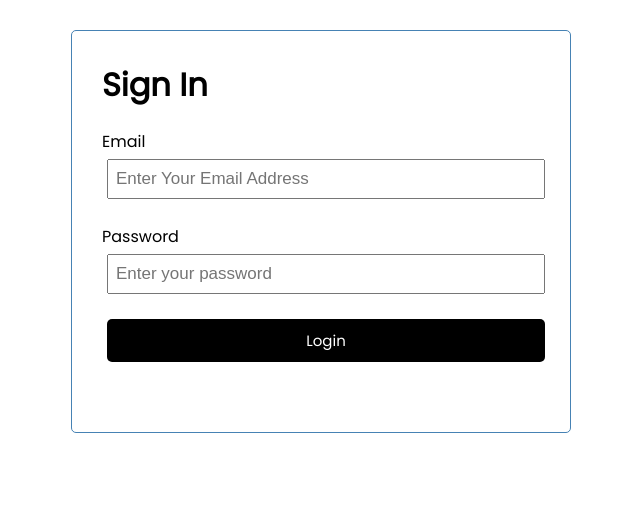
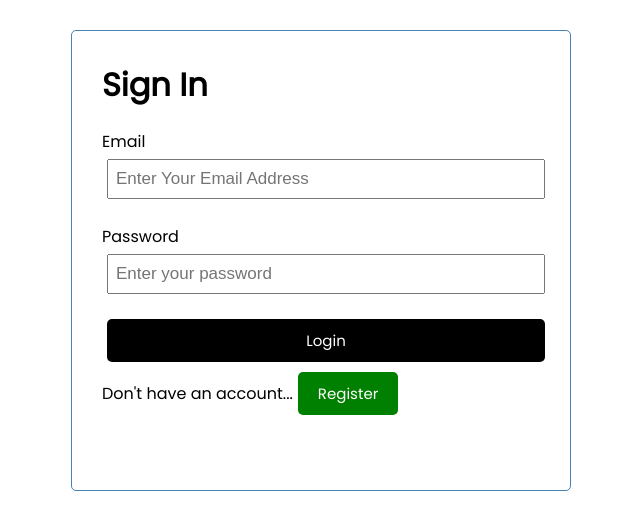
Before and after one commit to moshiurr/react_learn_tt, a React (Create React App) app: page / in a window 1280 px wide. Shown: the top 530 px of the page, without its empty margins (319-959 px from the left). Built offline with nearby package versions, Linux system fonts and the light colour scheme.

Commit message:
register button added

```diff
--- a/src/pages/Login.jsx
+++ b/src/pages/Login.jsx
@@ -1,4 +1,5 @@
 import { useState } from "react";
+import Button from "../components/Button";
 
 export default function Login() {
 	const [email, setEmail] = useState("");
@@ -11,7 +12,7 @@ export default function Login() {
 				<div className="form-control">
 					<label>Email</label>
 					<input
-						type="text"
+						type="email"
 						placeholder="Enter Your Email Address"
 						value={email}
 						onChange={e => setEmail(e.target.value)}
@@ -28,6 +29,12 @@ export default function Login() {
 				</div>
 
 				<input type="submit" value="Login" className="btn btn-block" />
+				<div className="registerDiv">
+					<span>
+						Don't have an account...
+						<Button color="green" text="Register" />
+					</span>
+				</div>
 			</form>
 		</div>
 	);
```
